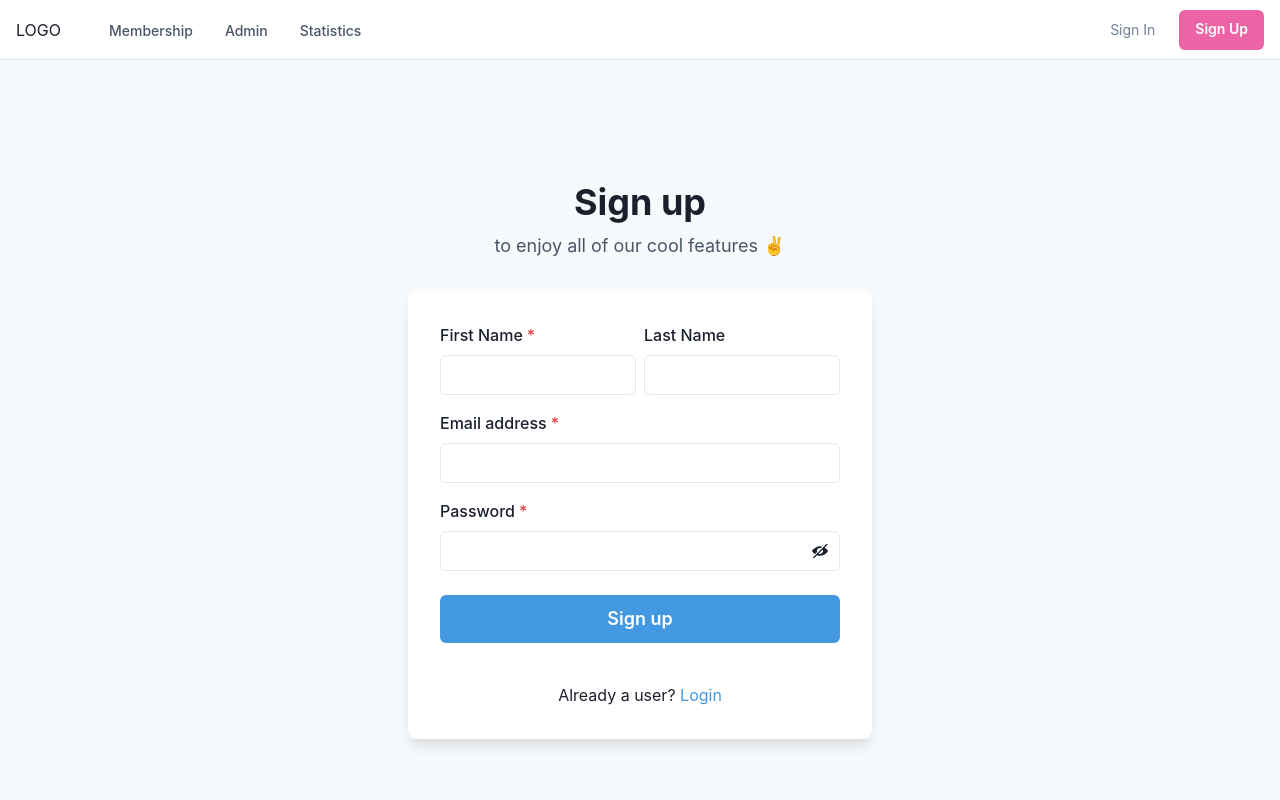
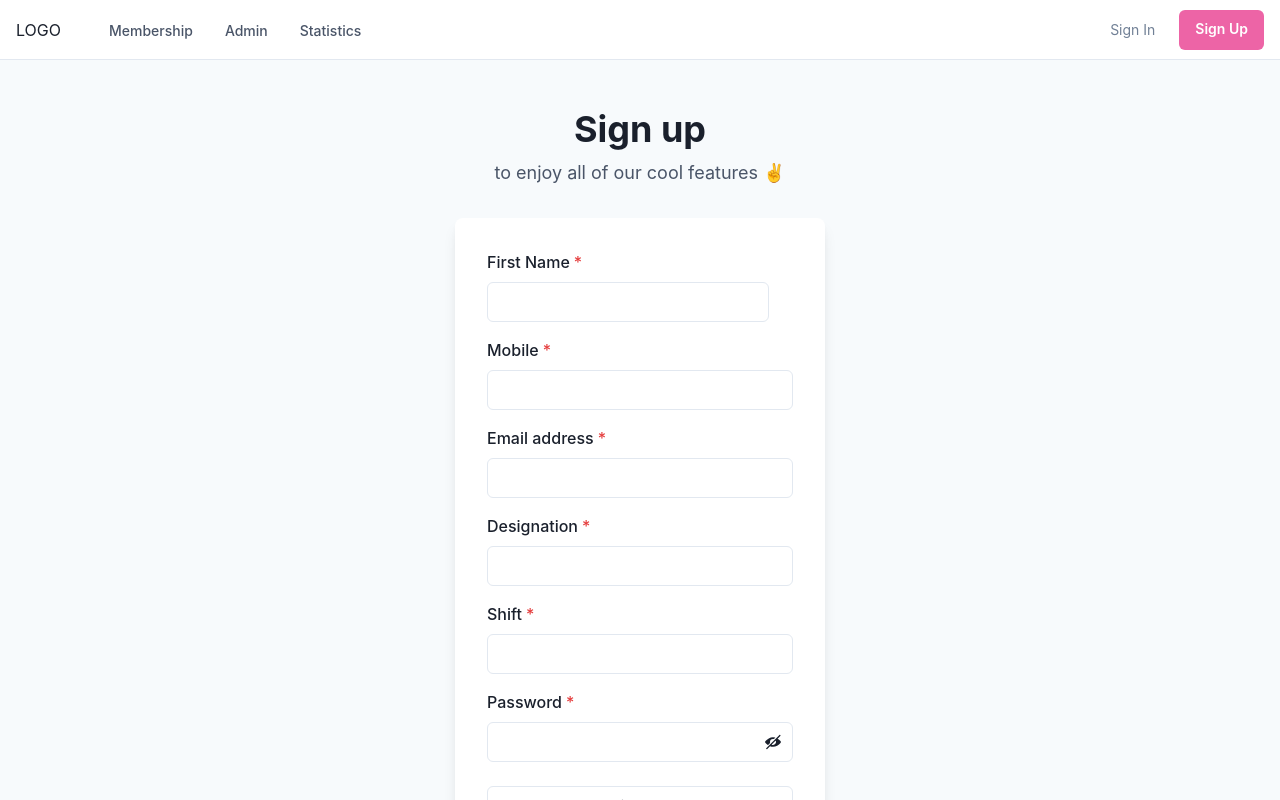
Before and after one commit to shaileshwebdeveloper/attweb, a React (Create React App) app: page /signup in a window 1280 px wide. Shown: the top 800 px of the page. Built offline with nearby package versions, Linux system fonts and the light colour scheme.

Commit message:
signup form

```diff
--- a/src/Components/Common/Navbar.jsx
+++ b/src/Components/Common/Navbar.jsx
@@ -95,10 +95,10 @@ export const Navbar = () => {
             fontWeight={600}
             color={"white"}
             bg={"pink.400"}
-            href={"#"}
             _hover={{
               bg: "pink.300",
             }}
+            onClick={() => navigate("/signup")}
           >
             Sign Up
           </Button>
--- a/src/Pages/Signup.jsx
+++ b/src/Pages/Signup.jsx
@@ -16,9 +16,48 @@ import {
   } from '@chakra-ui/react';
   import { useState } from 'react';
   import { ViewIcon, ViewOffIcon } from '@chakra-ui/icons';
+import axios from 'axios';
+import { useNavigate } from 'react-router-dom';
 
   export default function Signup() {
     const [showPassword, setShowPassword] = useState(false);
+
+    const [payload, setPayload] = useState({
+
+        firstname: "",
+        mobile : "",
+        email: "",
+        designation : "",
+        shift : "",
+        password: "",
+
+    })
+
+    const navigate = useNavigate()
+
+    const handleChange = (e) => {
+
+        const { name, value } = e.target;
+
+        setPayload({ ...payload, [name]: value });
+      };
+
+    const handleSubmit = (e) => {
+
+        e.preventDefault();
+
+        console.log(firstname, mobile, email, designation, shift,password)
+
+        // axios
+        // .post("https://dummyecom.onrender.com/signup", payload)
+        // .then((r) => console.log(r.data);
+    };
+
+
+
+    const { firstname,mobile, email, designation, shift, password } = payload;
+
+
 
     return (
       <Flex
@@ -35,6 +74,10 @@ import {
               to enjoy all of our cool features ✌️
             </Text>
           </Stack>
+
+             {/* FORM SUBMISSION */}
+
+        <form onSubmit={handleSubmit}>
           <Box
             rounded={'lg'}
             bg={useColorModeValue('white', 'gray.700')}
@@ -43,26 +86,33 @@ import {
             <Stack spacing={4}>
               <HStack>
                 <Box>
-                  <FormControl id="firstName" isRequired>
+                  <FormControl id="firstname" isRequired>
                     <FormLabel>First Name</FormLabel>
-                    <Input type="text" />
-                  </FormControl>
-                </Box>
-                <Box>
-                  <FormControl id="lastName">
-                    <FormLabel>Last Name</FormLabel>
-                    <Input type="text" />
+                    <Input type="text"  onChange={handleChange} name='firstname' value={firstname}/>
                   </FormControl>
                 </Box>
               </HStack>
+              <FormControl id="mobile" isRequired>
+                <FormLabel>Mobile</FormLabel>
+                <Input type="number"  onChange={handleChange} name='mobile' value={mobile}/>
+              </FormControl>
               <FormControl id="email" isRequired>
                 <FormLabel>Email address</FormLabel>
-                <Input type="email" />
+                <Input type="email"  onChange={handleChange} name='email' value={email}/>
+              </FormControl>
+              <FormControl id="designation" isRequired>
+                <FormLabel>Designation</FormLabel>
+                <Input type="designation"  onChange={handleChange} name='designation' value={designation}/>
+              </FormControl>
+              <FormControl id="shift" isRequired>
+                <FormLabel>Shift</FormLabel>
+                <Input type="shift"  onChange={handleChange} name='shift' value={shift} />
               </FormControl>
               <FormControl id="password" isRequired>
                 <FormLabel>Password</FormLabel>
                 <InputGroup>
-                  <Input type={showPassword ? 'text' : 'password'} />
+                  <Input type={showPassword ? 'text' : 'password'}  onChange={handleChange}
+                  name='password' value={password} />
                   <InputRightElement h={'full'}>
                     <Button
                       variant={'ghost'}
@@ -75,7 +125,10 @@ import {
                 </InputGroup>
               </FormControl>
               <Stack spacing={10} pt={2}>
-                <Button
+                <FormControl isRequired>
+                  <Input type="submit" value="Sign Up" />
+                </FormControl>
+                {/* <Button
                   loadingText="Submitting"
                   size="lg"
                   bg={'blue.400'}
@@ -84,7 +137,7 @@ import {
                     bg: 'blue.500',
                   }}>
                   Sign up
-                </Button>
+                </Button> */}
               </Stack>
               <Stack pt={6}>
                 <Text align={'center'}>
@@ -93,6 +146,7 @@ import {
               </Stack>
             </Stack>
           </Box>
+          </form>
         </Stack>
       </Flex>
     );
```
